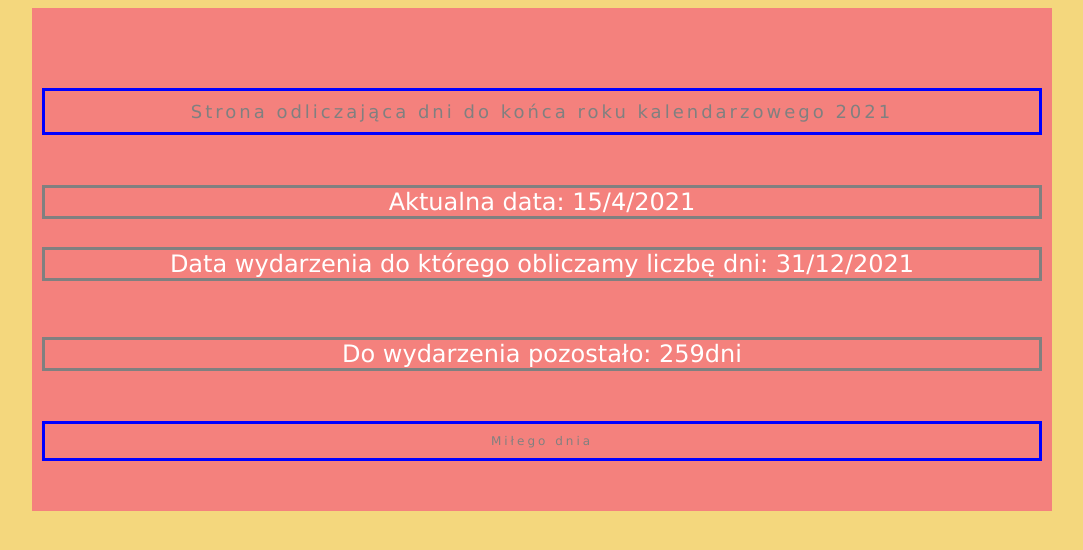
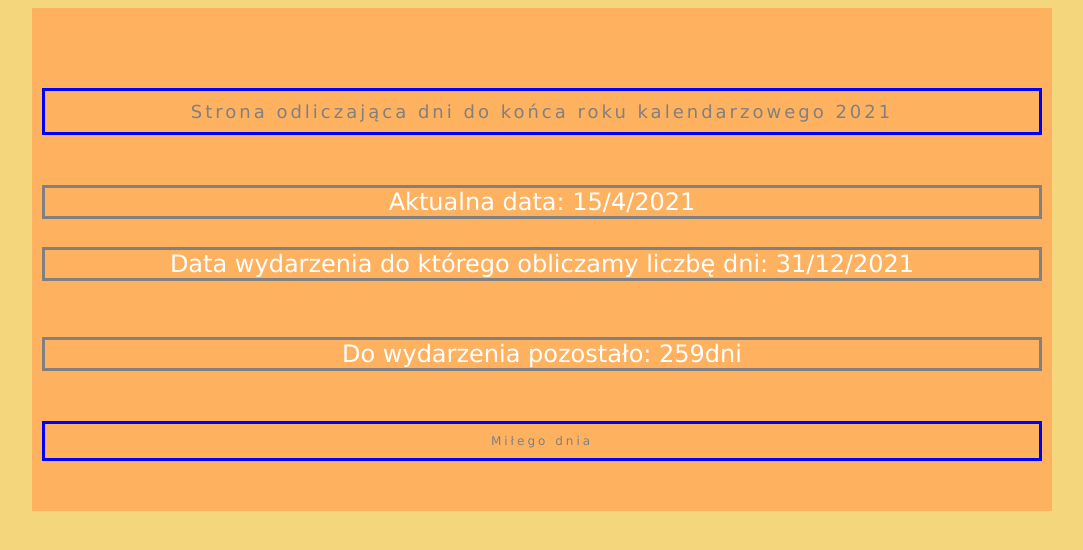
Before and after one commit to slosw2cg01/js, a plain HTML site: page index.html in a window 1280 px wide. Shown: the whole page, without its empty margins (98-1181 px from the left). Drawn offline with Linux system fonts and the light colour scheme.

Commit message:
Update style.css

```diff
--- a/style.css
+++ b/style.css
@@ -11,7 +11,7 @@ color: white;
 	padding-left: 10px;
 	padding-right: 10px;
 	padding-bottom:50px;
-	background-color: #f4817d;
+	background-color: #feb15f;
 	margin: auto;
     width: 1000px;
 }
```
